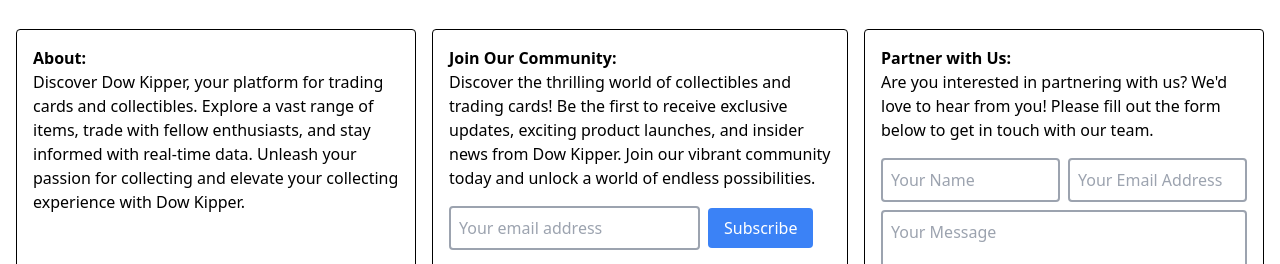
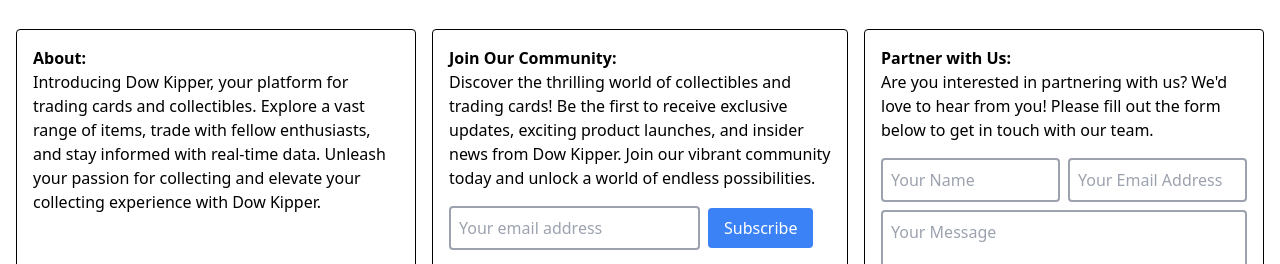
Before and after one commit to IanO-g/Capstone, a React (Create React App) app in the folder dow-kipper-typescript/client/: page / in a window 1280 px wide. Shown: the part 451-715 px from the top of the page. Built offline with nearby package versions, Linux system fonts and the light colour scheme.

Commit message:
revised the about us card description

```diff
--- a/dow-kipper-typescript/client/src/components/Footer.tsx
+++ b/dow-kipper-typescript/client/src/components/Footer.tsx
@@ -24,7 +24,7 @@
           <div className="card p-4 rounded border border-black ml-4">
             <h3 className="font-semibold">About:</h3>
             <p className="">
-              Discover Dow Kipper, your platform for trading cards and
+              Introducing Dow Kipper, your platform for trading cards and
               collectibles. Explore a vast range of items, trade with fellow
               enthusiasts, and stay informed with real-time data. Unleash your
               passion for collecting and elevate your collecting experience with
```
